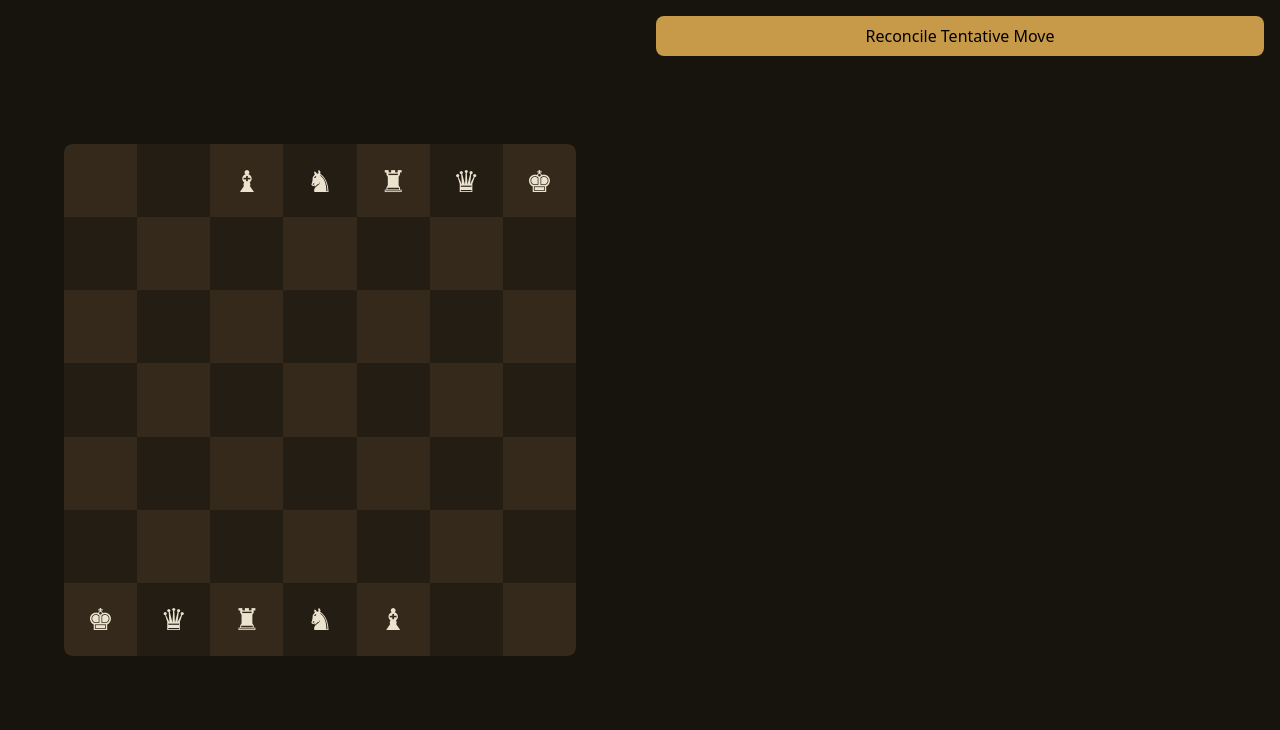
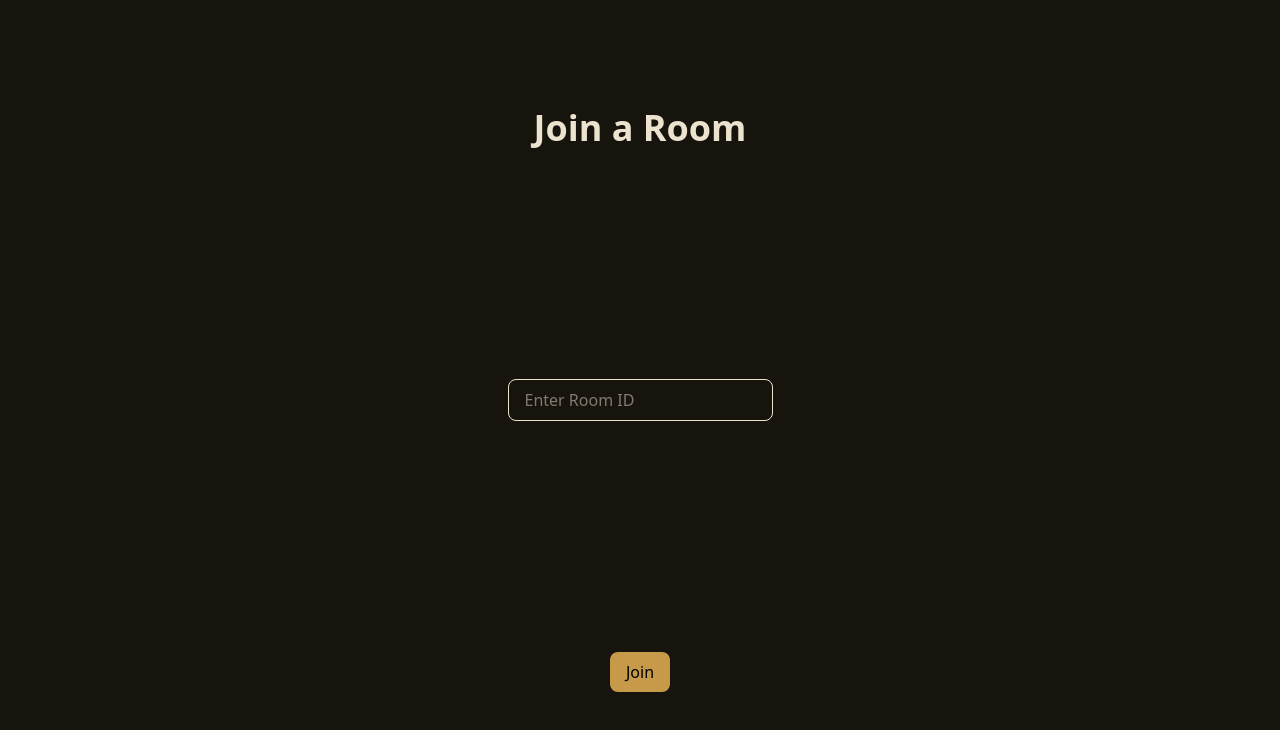
Before and after one commit to gauthamramesh3110/kingsfall, a Next.js app in the folder apps/ui/: page / in a window 1280 px wide. Shown: the top 730 px of the page. Built offline with nearby package versions, Linux system fonts and the light colour scheme; no server answers.

Commit message:
Implement game rooms

```diff
--- a/apps/ui/app/components/Game.tsx
+++ b/apps/ui/app/components/Game.tsx
@@ -3,7 +3,7 @@
 import { useBoardState } from "../state/boardState";
 import Board from "./Board";
 
-export default function Main() {
+export default function Game() {
     return (
         <div className="flex">
             <div className="w-1/2 h-screen grid place-items-center">
--- /dev/null
+++ b/apps/ui/app/components/RoomJoin.tsx
@@ -0,0 +1,35 @@
+'use client';
+import { useRoomState } from "../state/roomState";
+import { socket } from "../lib/socket";
+import { useState } from "react";
+
+export default function RoomJoin() {
+    const setRoomId = useRoomState(state => state.setRoomId);
+    const [roomId, setRoomIdInput] = useState("");
+
+    const joinRoom = () => {
+        if (roomId.trim() === "") return;
+
+        socket.emit("joinRoom", roomId, (response: { success: boolean }) => {
+            if (response.success) {
+                setRoomId(roomId);
+            }
+        });
+    };
+
+    return (
+        <div className="w-full h-screen grid place-items-center">
+            <h1 className="text-4xl font-bold">Join a Room</h1>
+            <input
+                type="text"
+                placeholder="Enter Room ID"
+                className="mt-4 px-4 py-2 border rounded-lg"
+                value={roomId}
+                onChange={(e) => setRoomIdInput(e.target.value)}
+            />
+            <button className="mt-4 px-4 py-2 bg-gilt text-black rounded-lg" onClick={joinRoom}>
+                Join
+            </button>
+        </div>
+    );
+}
--- /dev/null
+++ b/apps/ui/app/lib/socket.ts
@@ -0,0 +1,3 @@
+import { io } from "socket.io-client";
+
+export const socket = io("http://localhost:8080");
--- a/apps/ui/app/page.tsx
+++ b/apps/ui/app/page.tsx
@@ -1,9 +1,11 @@
-import Main from "./components/Game";
-import { io } from "socket.io-client";
+'use client';
+import Game from "./components/Game";
+import { socket } from "./lib/socket";
+import { useRoomState } from "./state/roomState";
+import RoomJoin from "./components/RoomJoin";
 
 export default function Home() {
-
-  const socket = io("http://localhost:8080");
+  const roomId = useRoomState(state => state.roomId);
 
   socket.on("connect", () => {
     console.log("Connected to server with id:", socket.id);
@@ -12,6 +14,7 @@ export default function Home() {
   socket.on("disconnect", () => {
     console.log("Disconnected from server");
   });
-  // return <Game />;
-  return <Main />;
+
+
+  return (roomId ? <Game /> : <RoomJoin />);
 }
--- /dev/null
+++ b/apps/ui/app/state/roomState.ts
@@ -0,0 +1,11 @@
+import { create } from 'zustand';
+
+interface RoomState {
+    roomId: string | null;
+    setRoomId: (id: string | null) => void;
+}
+
+export const useRoomState = create<RoomState>((set) => ({
+    roomId: null,
+    setRoomId: (id) => set({ roomId: id })
+}));
```
Also changed, not shown: 1 other file (tests, documents, lock files or other folders).
